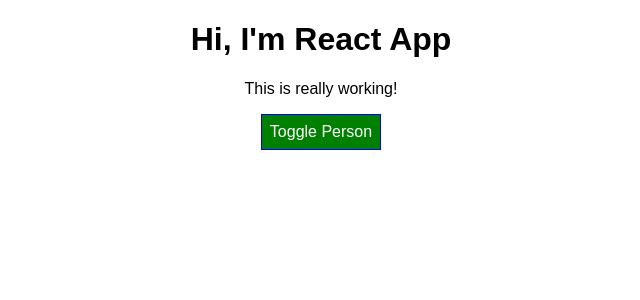
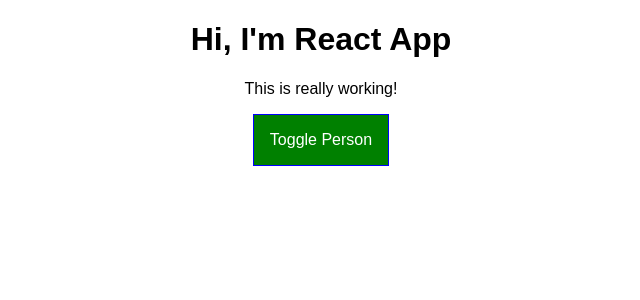
Before and after one commit to whyang0808/learning-react, a React app in the folder react-complete-guide/: page / in a window 1280 px wide. Shown: the top 300 px of the page, without its empty margins (319-959 px from the left). Built offline with nearby package versions, Linux system fonts and the light colour scheme.

Commit message:
Adding Pseudo selectors

```diff
--- a/react-complete-guide/src/App.css
+++ b/react-complete-guide/src/App.css
@@ -9,3 +9,26 @@
 .bold {
   font-weight: bold;
 }
+
+.App button {
+  border: 1px solid blue;
+  padding: 16px;
+  background-color: green;
+  font: inherit;
+  color: white;
+  cursor: pointer;
+}
+
+.App button:hover {
+  background-color: lightgreen;
+  color: black;
+}
+
+.App button.Red {
+  background-color: red;
+}
+
+.App button.Red:hover {
+  background-color: salmon;
+  color: black;
+}
--- a/react-complete-guide/src/App.js
+++ b/react-complete-guide/src/App.js
@@ -61,6 +61,7 @@
     }
 
     let persons = null;
+    let btnClass = '';
 
     if (this.state.showPersons) {
       persons = (
@@ -76,7 +77,7 @@
         </div>
       );
 
-      style.backgroundColor = 'red';
+      btnClass = classes.Red;
     }
 
     const assignedClasses = [];
@@ -93,7 +94,7 @@
         <h1>Hi, I'm React App</h1>
         <p className={assignedClasses.join(' ')}>This is really working!</p>
         <button
-          style={style}
+          className={btnClass}
           onClick={this.togglePersonHandler}>Toggle Person</button>
         {persons}
       </div>
```
